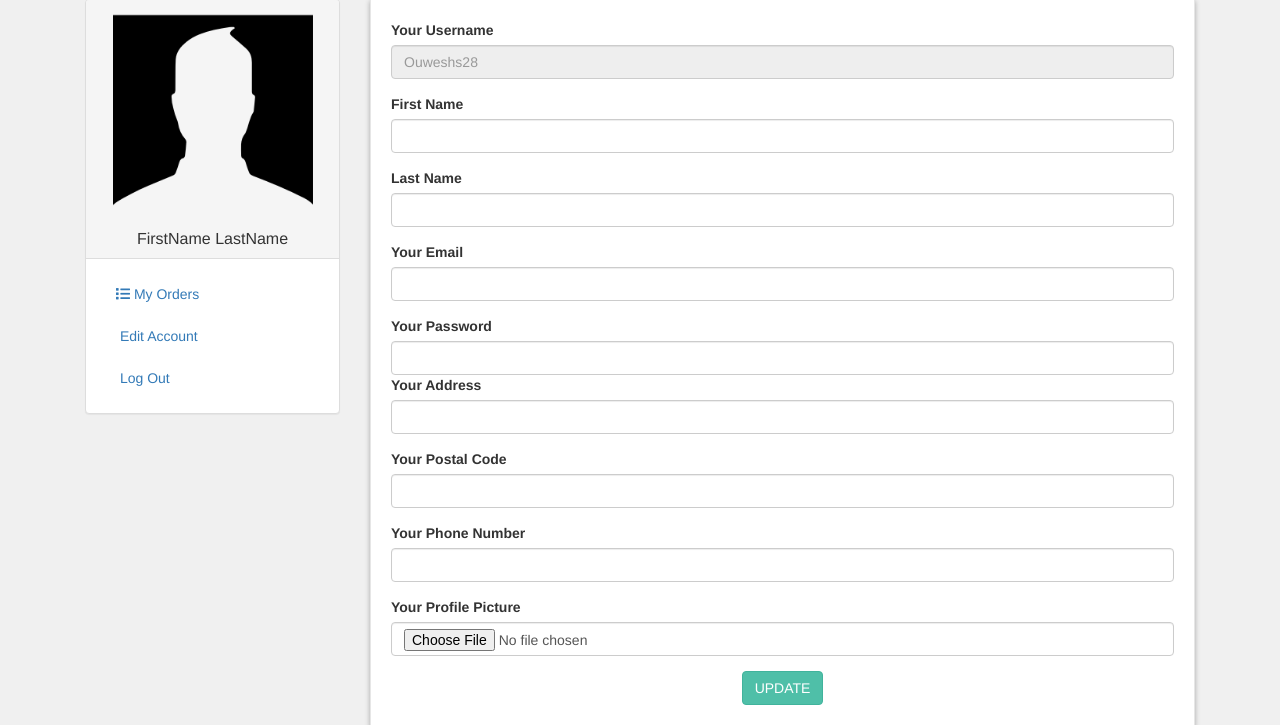
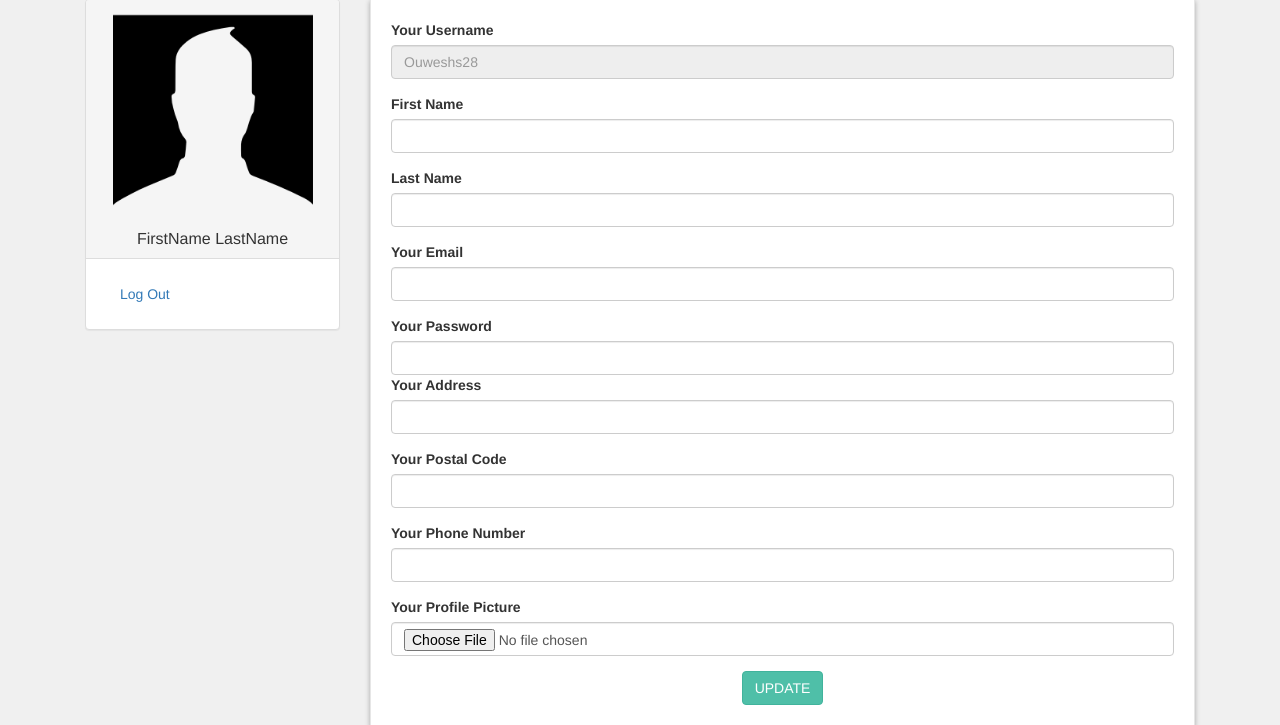
Before and after one commit to Ouweshs28/E-CommerceWebsite, a PHP site: page /account.php in a window 1280 px wide. Shown: the part 199-924 px from the top of the page. Run offline with PHP 8.4, Linux system fonts and the light colour scheme.

Commit message:
removed stuffs from my account

```diff
--- a/includes/sidebar.php
+++ b/includes/sidebar.php
@@ -22,25 +22,6 @@
 
         <ul class="nav-pills nav-stacked nav"><!--  nav-pills nav-stacked nav Begin  -->
 
-            <li class="<?php if(isset($_GET['my_orders'])){ echo "active"; } ?>">
-
-                <a href="myorders.php">
-
-                    <i class="fa fa-list"></i> My Orders
-
-                </a>
-
-            </li>
-
-            <li class="<?php if(isset($_GET['edit_account'])){ echo "active"; } ?>">
-
-                <a href="editaccount.php">
-
-                    <i class="fa fa-pencil"></i> Edit Account
-
-                </a>
-
-            </li>
             <li>
 
                 <a href="logout.php">
```
